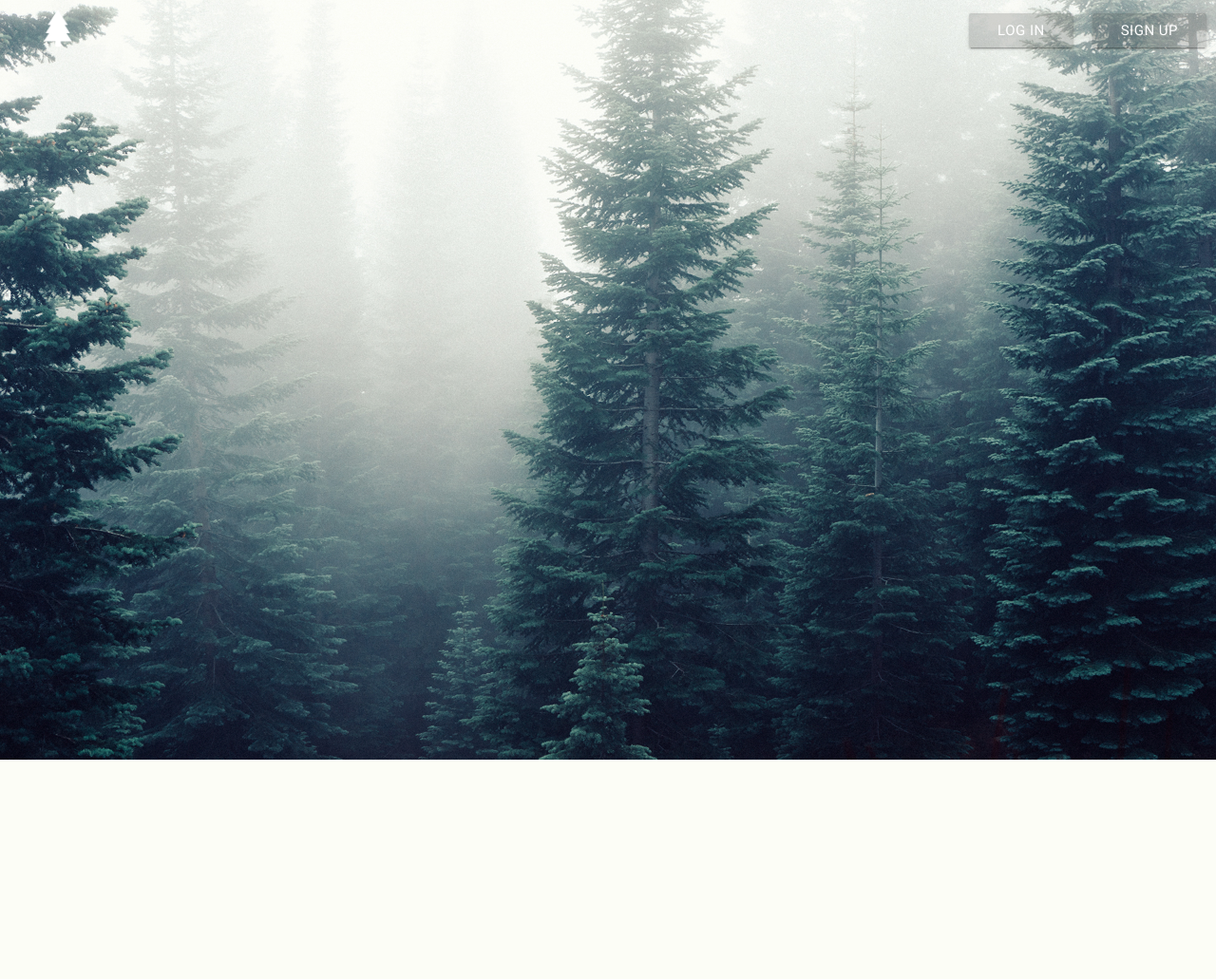
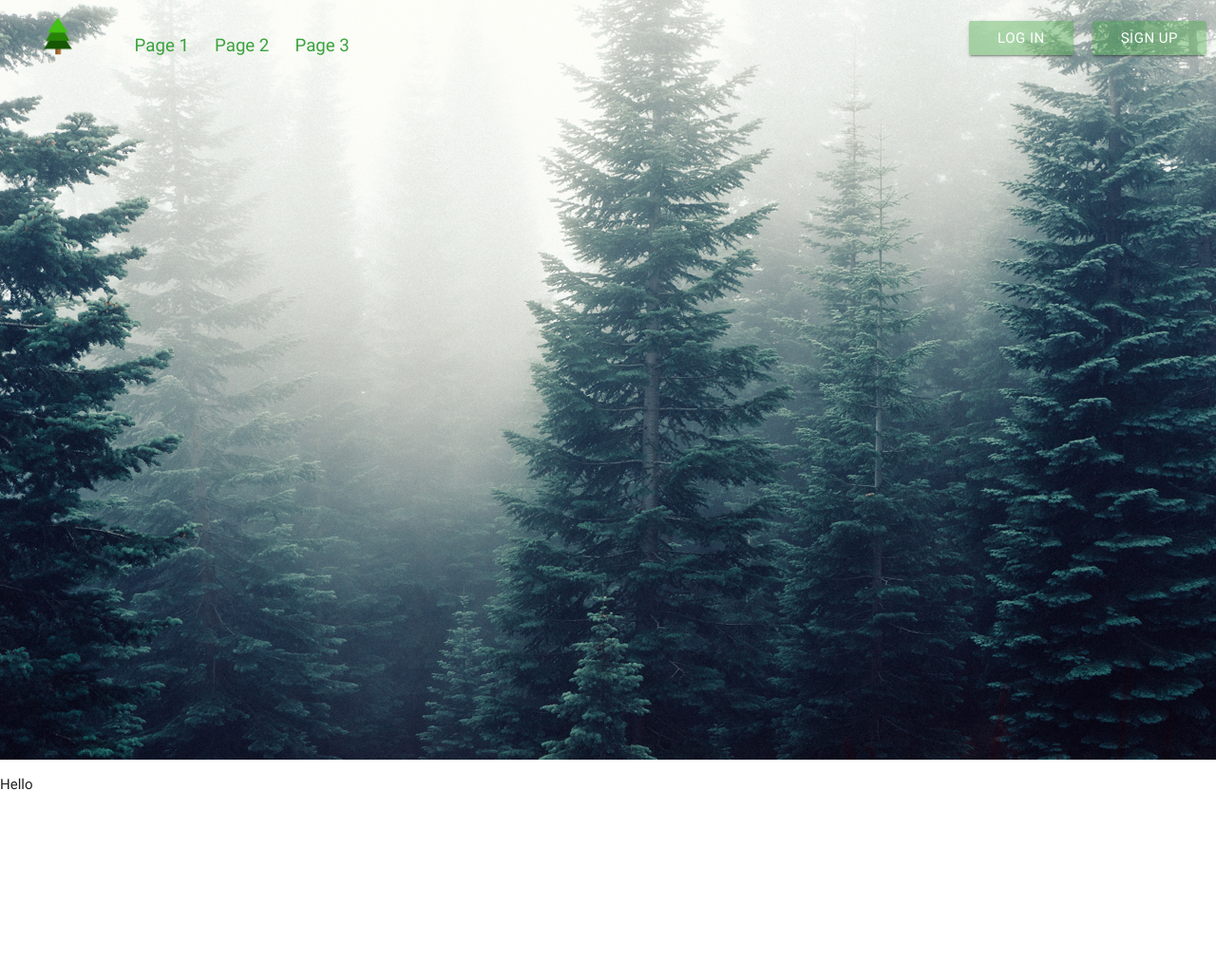
Before and after one commit to awarrier99/Everchange, a PHP site: page / in a window 1280 px wide. Shown: the top 1031 px of the page at 95% size. Before the commit the page ends 800 px from the top, so only its background shows below. Run offline with PHP 8.4, Linux system fonts and the light colour scheme; some libraries are stand-ins or nearby versions.

Commit message:
Finished med-and-up navbar

```diff
--- a/index.html
+++ b/index.html
@@ -12,21 +12,50 @@
 
     <body>
         <div name="Main_Menu" class="main">
-            <nav class="no-border z-depth-0">
-                <div class="nav-wrapper no-border">
-                    <a href="#!" class="brand-logo left"><img src= "Logo_White.png" /></a>
-                    <ul class="left hide-on-med-and-down">
+            <div class="navbar-fixed">
+                <nav class="z-depth-0 nav-no-scroll">
+                    <div class="nav-wrapper">
+                        <a href="#!" class="left brand-logo"><img class="valign-abpos" src= "Logo_Color.png" /></a>
 
-                    </ul>
-                    <div class="right valign-wrapper">
-                        <a class="right waves-effect waves-teal btn reg">Log In</a>
-                        <a class="right waves-effect waves-teal btn reg">Sign Up</a>
+                        <div class="right valign-wrapper">
+                            <a class="waves-effect waves-green btn reg">Log In</a>
+                            <a class="waves-effect waves-green btn reg">Sign Up</a>
+                        </div>
+
+                        <ul class="left hide-on-med-and-down space">
+                            <li class="li-no-scroll"><a href="#!!"><p>Page 1</p></a></li>
+                            <li class="li-no-scroll"><a href="#!!!"><p>Page 2</p></a></li>
+                            <li class="li-no-scroll"><a href="#!!!!"><p>Page 3</p></a></li>
+                        </ul>
                     </div>
-                </div>
-            </nav>
+                </nav>
+            </div>
+            <div class="text-content">
+
+            </div>
+        </div>
+
+        <div class="next container">
+            <p>Hello</p>
         </div>
 
         <script type="text/javascript" src="https://code.jquery.com/jquery-3.2.1.min.js"></script>
         <script type="text/javascript" src="js/materialize.min.js"></script>
+        <script type="text/javascript" src="js/code.js"></script>
+        <script type="text/javascript">
+            $(HTMLBodyElement).scroll(function() {
+                if ($(HTMLBodyElement).scrollTop() > 10) {
+                    $("nav").removeClass("nav-no-scroll");
+                    $("nav").addClass("nav-scroll");
+                    $("li").removeClass("li-no-scroll");
+                }
+
+                else {
+                    $("nav").removeClass("nav-scroll");
+                    $("nav").addClass("nav-no-scroll");
+                    $("li").addClass("li-no-scroll");
+                }
+            });
+        </script>
     </body>
 </html>
--- a/style.css
+++ b/style.css
@@ -4,6 +4,7 @@ html, body {
     width: 100%;
     height: 100%;
 }
+
 body {
     overflow-x: hidden;
 }
@@ -15,41 +16,59 @@ body {
     height: 100%;
     position: absolute;
     top: 0;
-    background: url(forest.jpg) no-repeat fixed center;
+    background: url(forest.jpg) no-repeat center;
     background-size: cover;
 }
 
-.nav {
-    margin: 0;
-    padding: 0;
-    height: 10%;
-    width: 100%;
-    position: absolute;
-    top: 0;
-    left: 0;
-}
-
 .brand-logo img {
-    max-height: 64px!important;
-    padding: 0!important;
+    max-height: 64px !important;
+    padding: 0 !important;
 }
 
 .brand-logo {
+    position: relative;
     height: 100%;
 }
 
 nav {
+    position: absolute;
+    height: 10% !important;
+    width: 100% !important;
+}
+
+.nav-no-scroll {
     background: rgba(255, 255, 255, 0.0) !important;
+    transition: 0.5s;
+    -webkit-transition: 0.5s;
+    -moz-transition: 0.5s;
+    -o-transition: 0.5s;
 }
+
+.nav-scroll {
+    background: rgba(110, 57, 0, 0.7) !important;
+    transition: 0.5s;
+    -webkit-transition: 0.5s;
+    -moz-transition: 0.5s;
+    -o-transition: 0.5s;
+}
+
+.nav-wrapper {
+    position: relative;
+}
+
+.nav-wrapper div {
+    height: 100%;
+}
+
 .reg {
     margin: 0 10px;
     padding: 0;
     height: 30px;
-    background: rgba(50, 50, 50, 0.2) !important;
+    background: rgba(60, 163, 62, 0.4) !important;
 }
 
 .reg:hover {
-    background: rgba(50, 50, 50, 0.6) !important;
+    background: rgba(170, 170, 170, 0.6) !important;
 }
 
 .btn {
@@ -59,10 +78,88 @@ nav {
     -o-transition: 0.5s;
 }
 
-.nav-wrapper div {
-    height: 100%;
-}
-
 .no-border {
     border: none !important;
 }
+
+.offset {
+    margin-top: 1%;
+}
+
+.space {
+    margin-left: 10% !important;
+    width: 20% !important;
+    height: 100% !important;
+}
+
+.space li {
+    width: 33% !important;
+    height: 100% !important;
+}
+
+.space li a {
+    position: relative;
+    margin: 0;
+    height: 100% !important;
+}
+
+.space li a p {
+    position: absolute;
+    top: 0;
+    bottom: 0;
+    left: 0;
+    right: 0;
+    margin: auto;
+    padding: 0;
+    font-size: 14pt;
+    color: #3CA33E;
+    height: 60%;
+    width: 100%;
+    text-align: center;
+    transition: 0.5s;
+    -webkit-transition: 0.5s;
+    -moz-transition: 0.5s;
+    -o-transition: 0.5s;
+}
+
+.space li a:hover p {
+    color: #aaa;
+}
+
+.li-no-scroll a {
+    transition: 0.5s;
+    -webkit-transition: 0.5s;
+    -moz-transition: 0.5s;
+    -o-transition: 0.5s;
+}
+
+.li-no-scroll a:hover {
+    background: none !important;
+}
+
+.li-no-scroll a:hover p {
+    color: #aaa;
+}
+
+.li-no-scroll a p {
+    transition: 0.5s;
+    -webkit-transition: 0.5s;
+    -moz-transition: 0.5s;
+    -o-transition: 0.5s;
+    margin: 0;
+    font-size: 14pt;
+    color: #3CA33E;
+}
+
+.next {
+    height: 100%;
+    position: absolute;
+    top: 100%;
+}
+
+.valign-abpos {
+    position: absolute;
+    top: 0;
+    bottom: 0;
+    margin: auto;
+}
```
Also changed, not shown: js/code.js (added).
